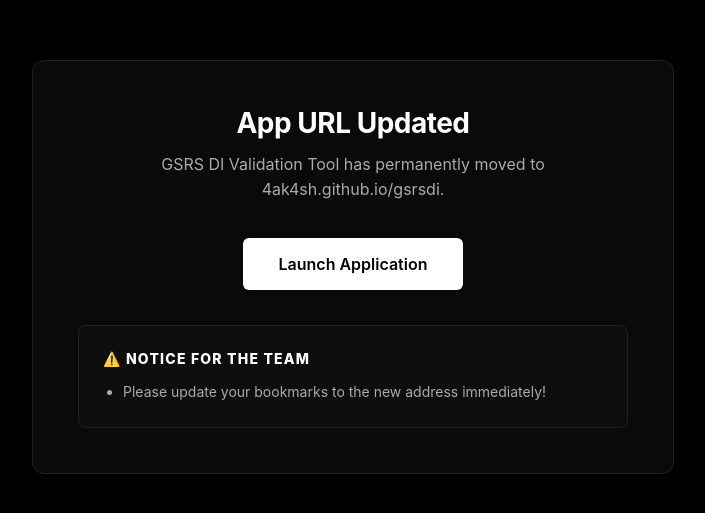
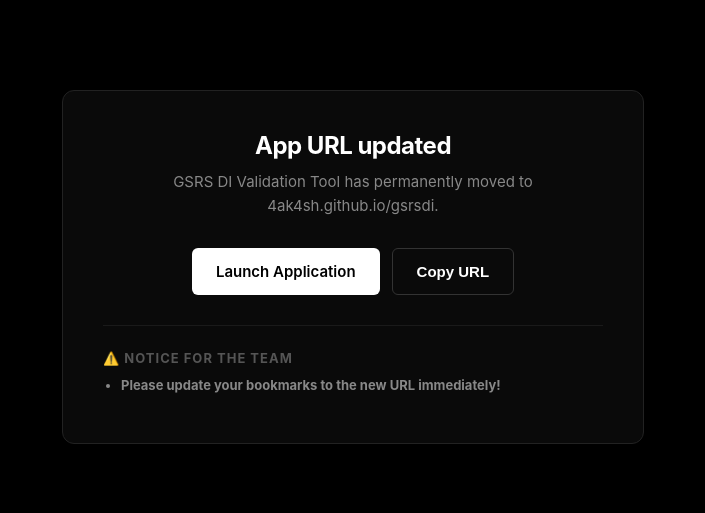
Before and after one commit to 4ak4sh/redirect-gsrsdi, a plain HTML site: page gsrsdi/index.html in a window 1280 px wide. Shown: the part 133-646 px from the top of the page, without its empty margins (287-992 px from the left). Drawn offline with Linux system fonts and the light colour scheme.

Commit message:
Refactor index.html for styling and functionality
Updated styles for card, buttons, and team notice. Added a copy URL button and modified text for clarity.

```diff
--- a/gsrsdi/index.html
+++ b/gsrsdi/index.html
@@ -18,92 +18,125 @@
             box-sizing: border-box;
         }
         .card {
-            max-width: 550px;
+            max-width: 500px;
             width: 100%;
             background-color: #0a0a0a;
             border: 1px solid #222222;
             border-radius: 12px;
-            padding: 45px;
+            padding: 40px;
             text-align: center;
             box-shadow: 0 20px 40px rgba(0,0,0,0.7);
         }
         h1 {
-            font-size: 28px;
+            font-size: 24px;
             font-weight: 700;
             letter-spacing: -0.5px;
-            margin: 0 0 12px 0;
+            margin: 0 0 10px 0;
             color: #ffffff;
         }
         p {
-            font-size: 16px;
+            font-size: 15px;
             line-height: 1.6;
-            color: #aaaaaa;
-            margin: 0 0 35px 0;
+            color: #888888;
+            margin: 0 0 30px 0;
+        }
+        .actions-wrapper {
+            display: flex;
+            gap: 12px;
+            justify-content: center;
+            margin-bottom: 30px;
         }
         .btn {
             display: inline-block;
             background-color: #ffffff;
             color: #000000;
             text-decoration: none;
-            padding: 16px 36px;
+            padding: 14px 24px;
             font-weight: 600;
-            font-size: 16px;
+            font-size: 15px;
             border-radius: 6px;
-            margin-bottom: 35px;
             transition: opacity 0.2s ease;
+            cursor: pointer;
+            border: none;
+            box-sizing: border-box;
         }
         .btn:hover {
             opacity: 0.9;
         }
+        /* High-contrast border outline style for the copy button */
+        .btn-secondary {
+            background-color: transparent;
+            color: #ffffff;
+            border: 1px solid #333333;
+        }
+        .btn-secondary:hover {
+            background-color: #111111;
+            border-color: #555555;
+            opacity: 1;
+        }
         .team-notice {
-            background-color: #0e0e0e;
-            border: 1px solid #222222;
-            border-radius: 8px;
-            padding: 24px;
+            border-top: 1px solid #1a1a1a;
+            padding-top: 24px;
             text-align: left;
         }
         .team-notice h2 {
-            font-size: 14px;
-            font-weight: 800;
+            font-size: 13px;
             text-transform: uppercase;
-            letter-spacing: 1.2px;
-            color: #ffffff;
-            margin: 0 0 14px 0;
-            display: flex;
-            align-items: center;
-            gap: 6px;
+            letter-spacing: 1px;
+            color: #555555;
+            margin: 0 0 10px 0;
         }
         .team-notice ul {
-            padding-left: 20px;
+            padding-left: 18px;
             margin: 0;
         }
         .team-notice li {
-            font-size: 14px;
-            line-height: 1.6;
-            color: #aaaaaa;
-            margin-bottom: 10px;
-        }
-        .team-notice li:last-child {
-            margin-bottom: 0;
+            font-size: 13px;
+            line-height: 1.5;
+            color: #888888;
+            margin-bottom: 8px;
         }
     </style>
 </head>
 <body>
 
 <div class="card">
-    <h1>App URL Updated</h1>
+    <h1>App URL updated</h1>
     <p>GSRS DI Validation Tool has permanently moved to 4ak4sh.github.io/gsrsdi.</p>
 
-    <!-- Launches application cleanly in a new window/tab -->
-    <a href="https://4ak4sh.github.io/gsrsdi" class="btn" target="_blank" rel="noopener noreferrer">Launch Application</a>
+    <div class="actions-wrapper">
+        <!-- Launches application cleanly in a new window/tab -->
+        <a href="https://4ak4sh.github.io/gsrsdi" class="btn" target="_blank" rel="noopener noreferrer">Launch Application</a>
+
+        <!-- Copy URL Button -->
+        <button onclick="copyTargetUrl()" id="copyBtn" class="btn btn-secondary">Copy URL</button>
+    </div>
 
     <div class="team-notice">
         <h2>⚠️ Notice for the Team</h2>
         <ul>
-            <li>Please update your bookmarks to the new address immediately!</li>
+            <li><b>Please update your bookmarks to the new URL immediately!</b></li>
         </ul>
     </div>
 </div>
 
+<script>
+function copyTargetUrl() {
+    const targetUrl = "https://4ak4sh.github.io/gsrsdi";
+
+    navigator.clipboard.writeText(targetUrl).then(() => {
+        const copyBtn = document.getElementById("copyBtn");
+        copyBtn.textContent = "Copied!";
+
+        // Reset button state back to normal after 2 seconds
+        setTimeout(() => {
+            copyBtn.textContent = "Copy URL";
+        }, 2000);
+    }).catch(err => {
+        console.error("Failed to copy URL: ", err);
+    });
+}
+</script>
+
 </body>
 </html>
```
